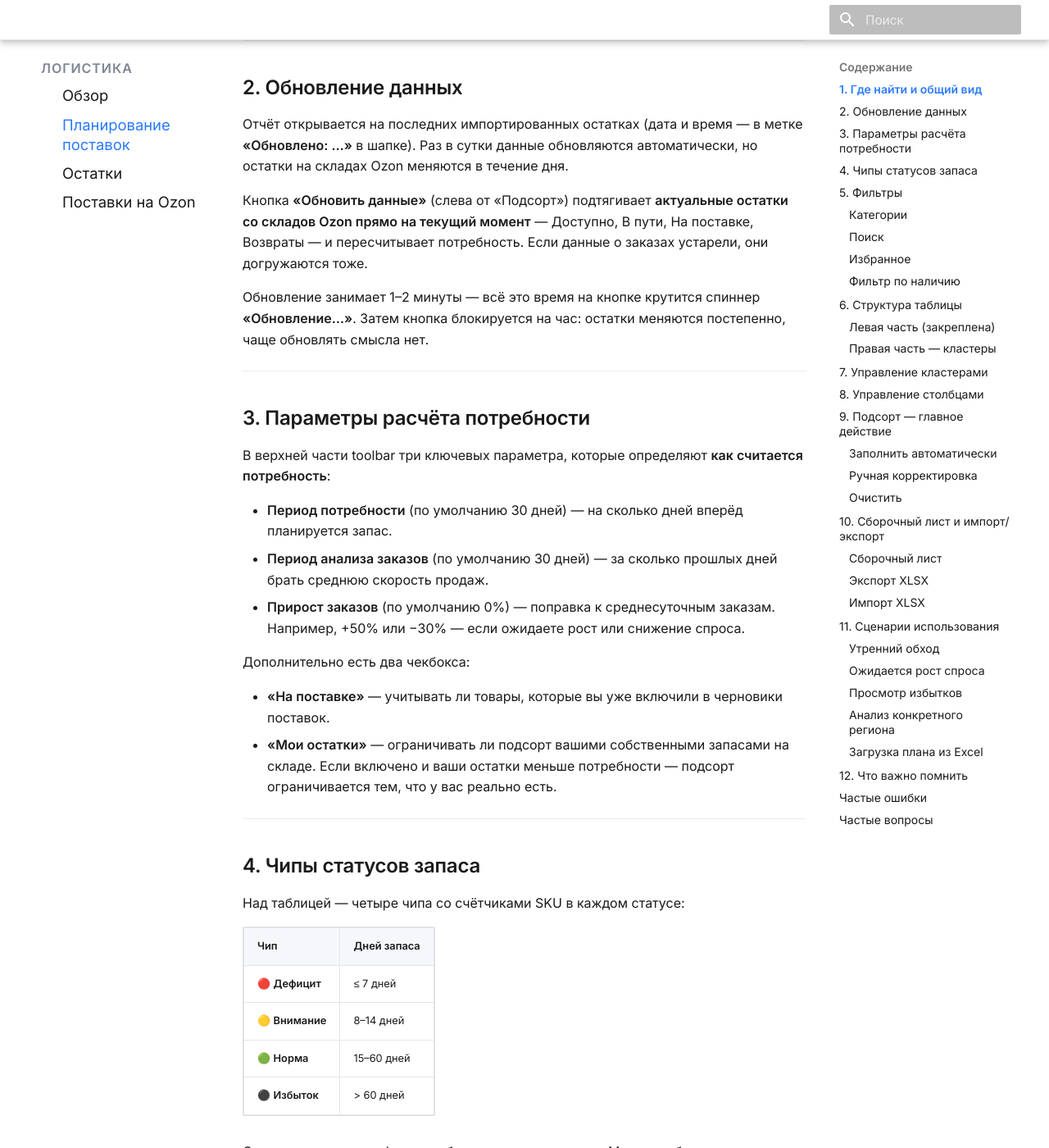
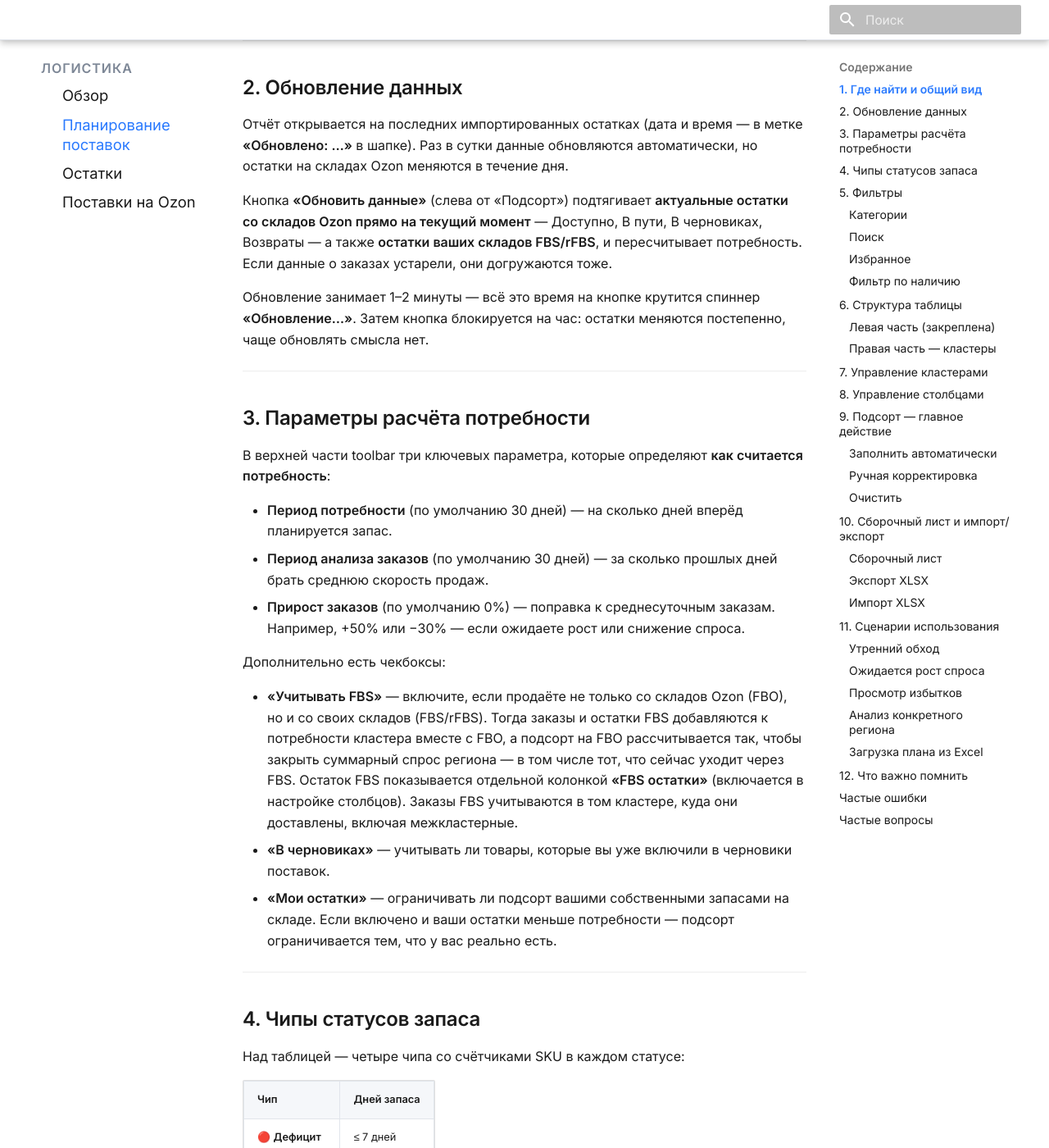
Before and after one commit to GitHubJackPerson/stpulse-docs, an MkDocs documentation site: the page built from docs/supplies/supply-planning.md, in a window 1280 px wide and 1400 px high, scrolled down 933 px. Shown: the whole window at 82% size. Built offline with MkDocs 1.6.1 and Material for MkDocs 9.7.7, drawn with Linux system fonts in a browser that asks for light colours; some of the changed text lies outside the part shown.

Commit message:
docs(supply-planning): режим FBS, переименования (В черновиках, Продажи в день)

```diff
--- a/docs/supplies/supply-planning.md
+++ b/docs/supplies/supply-planning.md
@@ -29,7 +29,7 @@
 
 Отчёт открывается на последних импортированных остатках (дата и время — в метке **«Обновлено: …»** в шапке). Раз в сутки данные обновляются автоматически, но остатки на складах Ozon меняются в течение дня.
 
-Кнопка **«Обновить данные»** (слева от «Подсорт») подтягивает **актуальные остатки со складов Ozon прямо на текущий момент** — Доступно, В пути, На поставке, Возвраты — и пересчитывает потребность. Если данные о заказах устарели, они догружаются тоже.
+Кнопка **«Обновить данные»** (слева от «Подсорт») подтягивает **актуальные остатки со складов Ozon прямо на текущий момент** — Доступно, В пути, В черновиках, Возвраты — а также **остатки ваших складов FBS/rFBS**, и пересчитывает потребность. Если данные о заказах устарели, они догружаются тоже.
 
 Обновление занимает 1–2 минуты — всё это время на кнопке крутится спиннер **«Обновление…»**. Затем кнопка блокируется на час: остатки меняются постепенно, чаще обновлять смысла нет.
 
@@ -43,9 +43,10 @@
 - **Период анализа заказов** (по умолчанию 30 дней) — за сколько прошлых дней брать среднюю скорость продаж.
 - **Прирост заказов** (по умолчанию 0%) — поправка к среднесуточным заказам. Например, +50% или −30% — если ожидаете рост или снижение спроса.
 
-Дополнительно есть два чекбокса:
+Дополнительно есть чекбоксы:
 
-- **«На поставке»** — учитывать ли товары, которые вы уже включили в черновики поставок.
+- **«Учитывать FBS»** — включите, если продаёте не только со складов Ozon (FBO), но и со своих складов (FBS/rFBS). Тогда заказы и остатки FBS добавляются к потребности кластера вместе с FBO, а подсорт на FBO рассчитывается так, чтобы закрыть суммарный спрос региона — в том числе тот, что сейчас уходит через FBS. Остаток FBS показывается отдельной колонкой **«FBS остатки»** (включается в настройке столбцов). Заказы FBS учитываются в том кластере, куда они доставлены, включая межкластерные.
+- **«В черновиках»** — учитывать ли товары, которые вы уже включили в черновики поставок.
 - **«Мои остатки»** — ограничивать ли подсорт вашими собственными запасами на складе. Если включено и ваши остатки меньше потребности — подсорт ограничивается тем, что у вас реально есть.
 
 ---
@@ -109,15 +110,16 @@
 
 Каждый кластер (Москва, СПб, Восток, Сибирь и т.д.) — это группа складов в регионе. Под каждым кластером — подколонки-метрики:
 
-- **Доступно** — сколько товара сейчас на складах кластера.
-- **На поставке** — уже заявлено к поставке в этот кластер.
+- **Доступно** — сколько товара сейчас на складах Ozon (FBO) кластера.
+- **FBS остатки** — доступный остаток на ваших складах (FBS/rFBS) в этом кластере. Виден при включении в настройке столбцов; в потребность входит только при включённом чекбоксе «Учитывать FBS».
+- **В черновиках** — уже заявлено к поставке в этот кластер.
 - **В пути** — сколько уже едет к этому кластеру.
 - **Возвраты** — возвратов за период.
-- **Прод./день** — средняя скорость продаж через этот кластер.
+- **Продажи в день** — средняя скорость продаж через этот кластер.
 - **Потребность** — расчётное количество для покрытия будущего спроса.
 - **Подсорт** — рекомендуемая поставка (можно редактировать вручную).
 
-По умолчанию показаны **Доступно, Возвраты, Потребность, Подсорт** — остальные включаются через шестерёнку настройки столбцов (см. ниже).
+По умолчанию показаны **Доступно, Возвраты, Потребность, Подсорт** — остальные (в т.ч. «FBS остатки») включаются через шестерёнку настройки столбцов (см. ниже).
 
 ---
 
@@ -138,7 +140,7 @@
 Набор столбцов настраивается через **шестерёнку** справа в toolbar (рядом со «Сборочным листом»). В ней две секции:
 
 - **Общие метрики** — фикс-столбцы слева (Мои остатки, Достаточно, Дней запаса, Кратность, Подсорт ∑): видимость и порядок.
-- **Метрики кластеров** — подколонки каждого кластера (Доступно, На поставке, В пути, Возвраты, Прод./день, Потребность, Подсорт): видимость и порядок применяются сразу ко всем кластерам.
+- **Метрики кластеров** — подколонки каждого кластера (Доступно, FBS остатки, В черновиках, В пути, Возвраты, Продажи в день, Потребность, Подсорт): видимость и порядок применяются сразу ко всем кластерам.
 
 Дополнительно любой из фикс-столбцов можно скрыть **правым кликом** по его заголовку. Над таблицей появится маркер **`+N`** — клик по нему возвращает скрытые столбцы.
 
```
